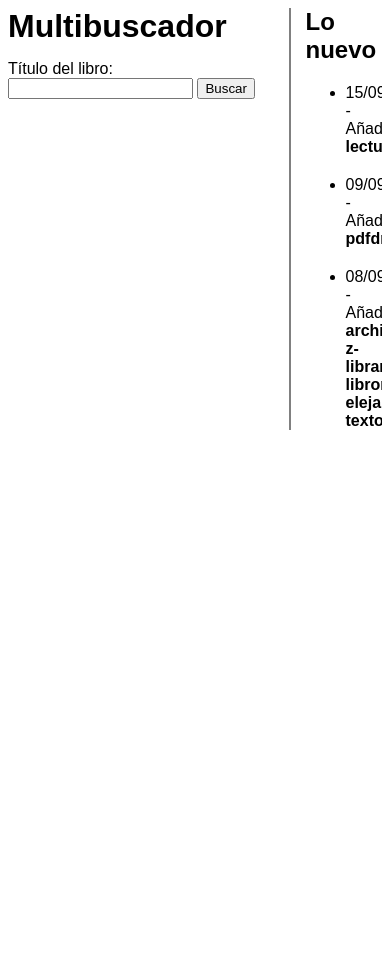
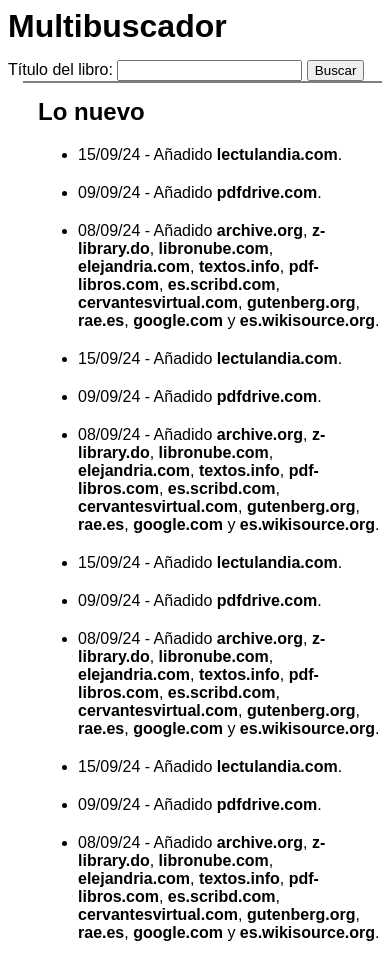
Before and after one commit to EscrituraYLectura/multibuscador, a Flask app: page / in a window 390 px wide. Before the commit the page ends 430 px from the top, so only its background shows below. Run offline with Flask 3, Linux system fonts and the light colour scheme.

Commit message:
Add responsiveness

```diff
--- a/src/static/style.css
+++ b/src/static/style.css
@@ -21,8 +21,41 @@ li {
 }
 
 aside {
-    height: 50vh;
+    height: 90vh;
     overflow-y: auto;
     border-left: 2px solid gray;
     padding-left: 15px;
 }
+
+@media screen and (max-width: 1020px) {
+    body {
+        grid-template-columns: 1fr 1fr;
+    }
+
+    #results_list {
+        columns: 1;
+    }
+
+    aside {
+        height: auto;
+        margin-left: 15px;
+    }
+}
+
+@media screen and (max-width: 560px) {
+    body {
+        display: block;
+    }
+
+    #results_list {
+        columns: 1;
+    }
+
+    aside {
+        height: auto;
+        border-left: none;
+        padding-left: none;
+        border-top: 2px solid gray;
+        padding-top: 15px;
+    }
+}
--- a/src/templates/index.html
+++ b/src/templates/index.html
@@ -33,6 +33,39 @@
                 <b>textos.info</b>, <b>pdf-libros.com</b>, <b>es.scribd.com</b>, <b>cervantesvirtual.com</b>, <b>gutenberg.org</b>,
                 <b>rae.es</b>, <b>google.com</b> y <b>es.wikisource.org</b>.
             </li>
+            <li>
+                15/09/24 - Añadido <b>lectulandia.com</b>.
+            </li>
+            <li>
+                09/09/24 - Añadido <b>pdfdrive.com</b>.
+            </li>
+            <li>
+                08/09/24 - Añadido <b>archive.org</b>, <b>z-library.do</b>, <b>libronube.com</b>, <b>elejandria.com</b>,
+                <b>textos.info</b>, <b>pdf-libros.com</b>, <b>es.scribd.com</b>, <b>cervantesvirtual.com</b>, <b>gutenberg.org</b>,
+                <b>rae.es</b>, <b>google.com</b> y <b>es.wikisource.org</b>.
+            </li>
+            <li>
+                15/09/24 - Añadido <b>lectulandia.com</b>.
+            </li>
+            <li>
+                09/09/24 - Añadido <b>pdfdrive.com</b>.
+            </li>
+            <li>
+                08/09/24 - Añadido <b>archive.org</b>, <b>z-library.do</b>, <b>libronube.com</b>, <b>elejandria.com</b>,
+                <b>textos.info</b>, <b>pdf-libros.com</b>, <b>es.scribd.com</b>, <b>cervantesvirtual.com</b>, <b>gutenberg.org</b>,
+                <b>rae.es</b>, <b>google.com</b> y <b>es.wikisource.org</b>.
+            </li>
+            <li>
+                15/09/24 - Añadido <b>lectulandia.com</b>.
+            </li>
+            <li>
+                09/09/24 - Añadido <b>pdfdrive.com</b>.
+            </li>
+            <li>
+                08/09/24 - Añadido <b>archive.org</b>, <b>z-library.do</b>, <b>libronube.com</b>, <b>elejandria.com</b>,
+                <b>textos.info</b>, <b>pdf-libros.com</b>, <b>es.scribd.com</b>, <b>cervantesvirtual.com</b>, <b>gutenberg.org</b>,
+                <b>rae.es</b>, <b>google.com</b> y <b>es.wikisource.org</b>.
+            </li>
         </ul>
     </aside>
 </body>
```
